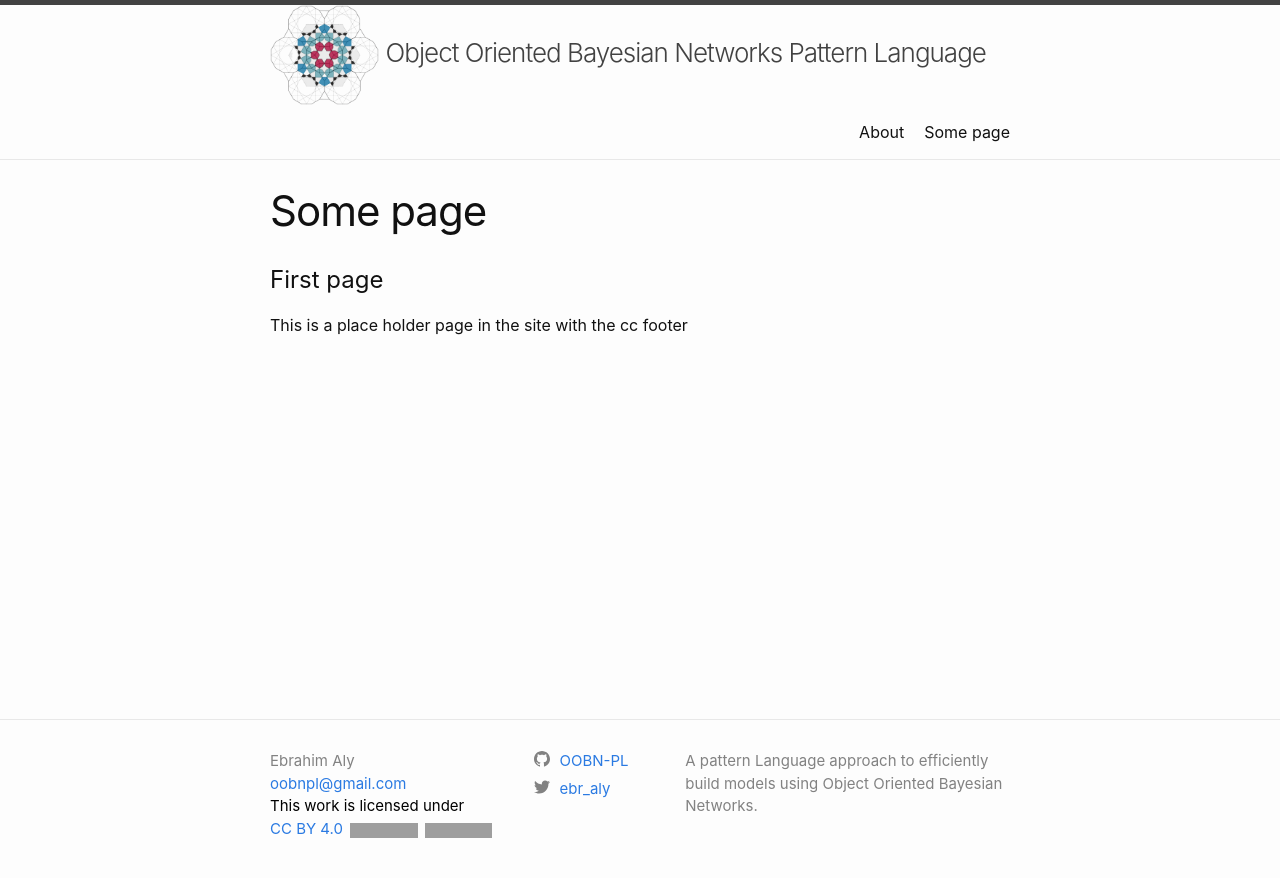
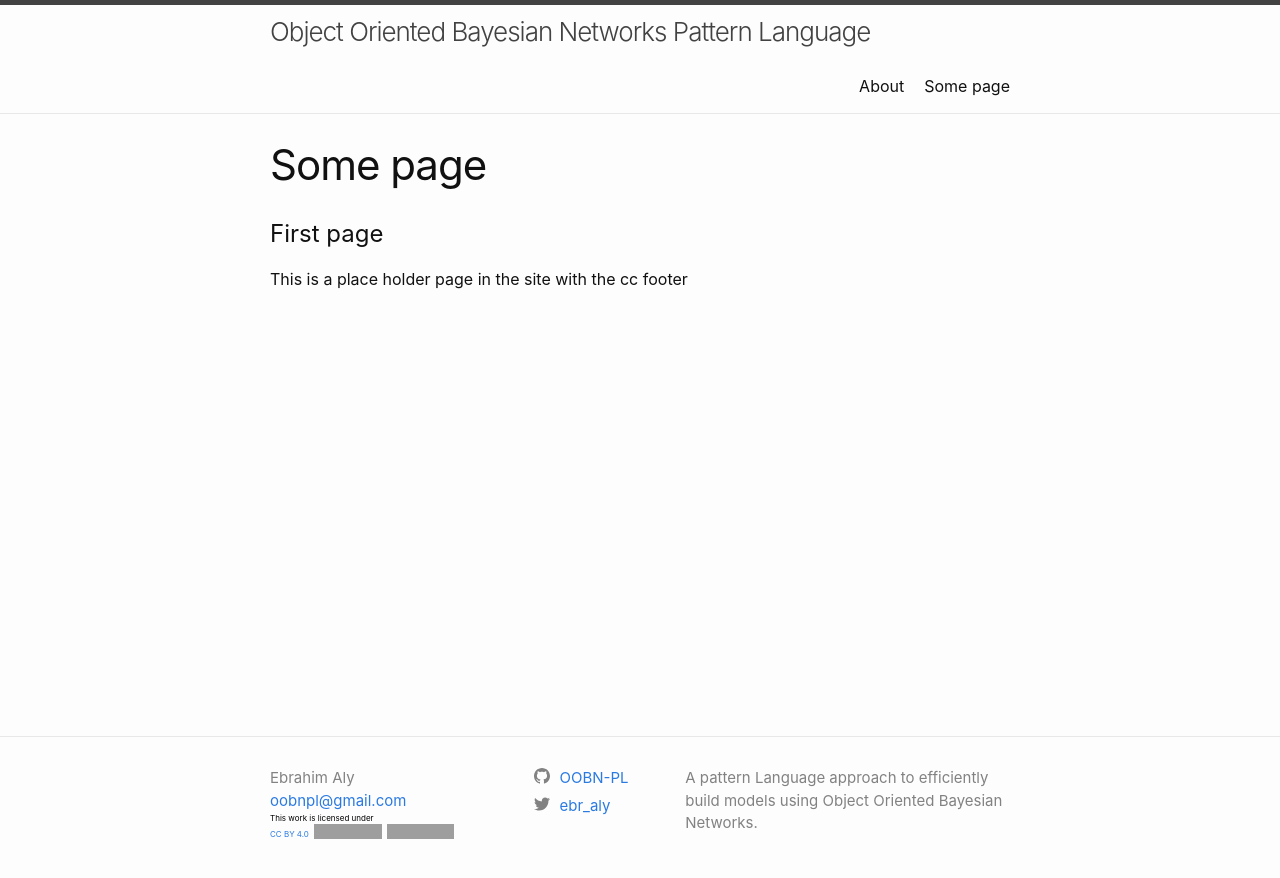
Before and after one commit to OOBN-PL/OOBNPL, a Jekyll site: the page built from _pages/some_page.md, in a window 1280 px wide. Shown: the top 878 px of the page. Built offline with Jekyll 4.4.1, drawn with Linux system fonts in a browser that asks for light colours; grey boxes are pictures that could not be loaded.

Commit message:
revert back to header

```diff
--- a/_includes/footer_cc.html
+++ b/_includes/footer_cc.html
@@ -20,7 +20,7 @@
           {%- endif -%}
           <li>
             <div class="license">
-              <p xmlns:cc="http://creativecommons.org/ns#" style="font-size:15px; color:black"> This work is licensed
+              <p xmlns:cc="http://creativecommons.org/ns#" style="font-size:8px; color:black"> This work is licensed
                 under
                 <a href="http://creativecommons.org/licenses/by/4.0/?ref=chooser-v1" target="_blank"
                   rel="license noopener noreferrer" style="display: inline-block">
--- a/_includes/header_mod.html
+++ b/_includes/header_mod.html
@@ -3,14 +3,7 @@
   <div class="wrapper">
     {%- assign default_paths = site.pages | map: "path" -%}
     {%- assign page_paths = site.header_pages | default: default_paths -%}
-    <a class="site-title" rel="author" href="{{ " /" | relative_url }}">
-      {%- if site.title-logo -%}
-      <img src="{{ site.title-logo | relative_url }}" alt="{{ site.title | escape }}" style="height: 100px;"></img> {{
-      site.title | escape }}
-      {%- else -%}
-      {{ site.title | escape }}
-      {%- endif -%}
-    </a>
+    <a class="site-title" rel="author" href="{{ "/" | relative_url }}">{{ site.title | escape }}</a>
 
     {%- if page_paths -%}
       <nav class="site-nav">
```
Also changed, not shown: other parts of _includes/header_mod.html (+1 -2 lines), _drafts/dummy.html (+8 -3 lines). Lines whose indentation alone changed are shown as unchanged.
